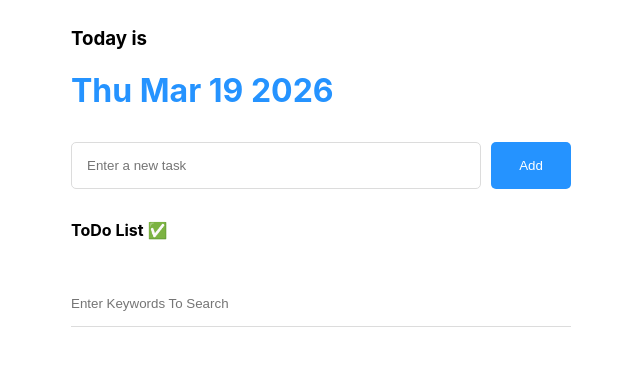
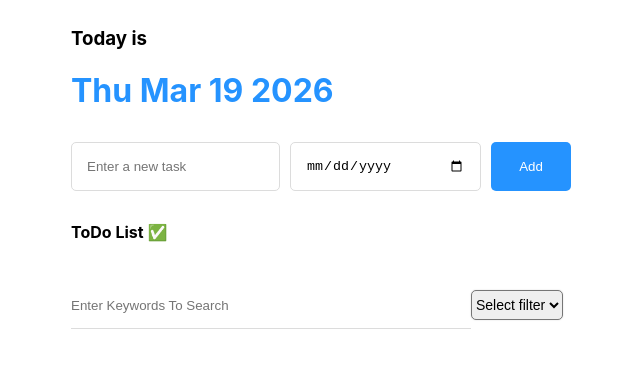
Before and after one commit to Hoonjichoi1/TodoList, a React (Vite) app: page / in a window 1280 px wide. Shown: the top 368 px of the page, without its empty margins (319-959 px from the left). Built offline with nearby package versions, Linux system fonts and the light colour scheme.

Commit message:
Add edit button, priority

```diff
--- a/src/App.jsx
+++ b/src/App.jsx
@@ -19,14 +19,13 @@ function App() {
         window.localStorage.setItem('TODOLIST', JSON.stringify(todos));
     }, [todos])
 
-    const onCreate = (content) => {
+    const onCreate = (content, dueDate) => {
         const newTask = {
             id: idRef.current++,
             isDone: false,
             content: content,
-            date: new Date().getTime()
+            dueDate: dueDate ? new Date(dueDate) : null,
         }
-
         setTodos([newTask, ...todos])
     }
 
@@ -49,6 +48,19 @@ function App() {
         }))
     }
 
+    const onEdit = (targetId, newContent) => {
+        setTodos(todos.map((todo) => {
+            if (todo.id == targetId) {
+                return {
+                    ...todo,
+                    content: newContent
+                    //todo.dueDate = newDate
+                }
+            }
+            return todo
+        }))
+    }
+
     return (
         <div className='App'>
             <Header />
@@ -56,7 +68,9 @@ function App() {
             <List
                 todos={todos}
                 onUpdate={onUpdate}
-                onDelete={onDelete} />
+                onDelete={onDelete}
+                onEdit={onEdit}
+                 />
         </div>
     )
 }
--- a/src/components/Editor.jsx
+++ b/src/components/Editor.jsx
@@ -3,19 +3,27 @@ import { useState, useRef } from 'react'
 
 const Editor = ({ onCreate }) => {
     const [content, setContent] = useState("");
+    const [date, setDate] = useState();
     const contentRef = useRef();
 
     const onChangeContent = (e) => {
         setContent(e.target.value);
     }
+
+    const onChangeDate = (e) => {
+        setDate(e.target.value);
+    }
+
     const onSubmit = () => {
         if (content === "") {
             contentRef.current.focus()
             return;
         }
-        onCreate(content);
+        onCreate(content, date);
         setContent("");
+        setDate("");
     }
+
     const onKeyDown = (e) => {
         if (e.keyCode == 13) {
             onSubmit();
@@ -30,6 +38,11 @@ const Editor = ({ onCreate }) => {
                 onChange={onChangeContent}
                 onKeyDown={onKeyDown}
                 placeholder="Enter a new task"></input>
+            <input
+                value={date}
+                onChange={onChangeDate}
+                type="date"
+            />
             <button
                 onClick={onSubmit}>
                 Add
--- a/src/components/List.css
+++ b/src/components/List.css
@@ -4,8 +4,12 @@
     gap: 20px;
 }
 
+.List .filter {
+    display: flex;
+}
+
 .List input {
-    width: 100%;
+    width: 80%;
     border: none;
     border-bottom: 1px solid rgb(220, 220, 220);
     padding: 15px 0px;
@@ -13,7 +17,17 @@
 
 .List input:focus {
     outline: none;
-    border-bottom: 1px solid rgb(37, 147, 255);;
+    border-bottom: 1px solid rgb(37, 147, 255);
+    ;
+}
+
+.List select {
+    display: inline-block;
+    cursor: pointer;
+    border-radius: 5px;
+    box-shadow: 0 0 2px rgb(220, 220, 220);
+    font-size: 14px;
+    height: 30px;
 }
 
 .List .todos_wrapper {
--- a/src/components/List.jsx
+++ b/src/components/List.jsx
@@ -1,38 +1,64 @@
 import './List.css'
-import ToDoItem from './TodoItem';
+import TodoItem from './TodoItem';
 import { useState } from 'react'
 
-const List = ({ todos, onUpdate, onDelete }) => {
+const List = ({ todos, onUpdate, onDelete, onEdit }) => {
     const [search, setSearch] = useState("");
+    const [filter, setFilter] = useState("all");
 
     const onChangeSearch = (e) => {
         setSearch(e.target.value);
     }
 
     const getFilteredData = () => {
-        if (search === "") {
+        if (search === "" && filter === 'all') {
             return todos;
-        }
+        } else if (filter == 'completed') {
+            return todos.filter((todo) =>
+                todo.content.toLowerCase().includes(search.toLowerCase()) && (todo.isDone === true)
+            )
+        } else if (filter == 'inprogress') {
+            return todos.filter((todo) =>
+                todo.content.toLowerCase().includes(search.toLowerCase()) && (todo.isDone === false)
+            )
+        } else {
             return todos.filter((todo) =>
                 todo.content.toLowerCase().includes(search.toLowerCase())
             )
         }
+    }
 
     const filteredtodos = getFilteredData();
+
+    const onSelect = (e) => {
+        setFilter(e.target.value);
+    }
 
     return (
         <div className='List'>
             <h4> ToDo List ✅</h4>
+            <div className='Filter'>
                 <input
                     value={search}
                     onChange={onChangeSearch}
                     placeholder='Enter Keywords To Search'></input>
+                <select onChange={onSelect}> Select filter
+                    <option
+                        value='all'> Select filter </option>
+                    <option
+                        value='completed'> Completed</option>
+                    <option
+                        value='inprogress'> In Progree</option>
+                </select>
+            </div>
             <div className="todos_wrapper">
                 {filteredtodos.map((todo) => {
-                    return <ToDoItem
+                    return <TodoItem
                         key={todo.id} {...todo}
                         onUpdate={onUpdate}
-                        onDelete={onDelete} />
+                        onDelete={onDelete}
+                        onEdit={onEdit}
+                        />
                 })}
             </div>
         </div>
--- a/src/components/ToDoItem.css
+++ b/src/components/ToDoItem.css
@@ -27,3 +27,35 @@
     border-radius: 5px;
     padding: 5px;
 }
+
+.ToDoItem .editing {
+    flex : 1;
+}
+
+.ToDoItem .urgent .circle {
+  width: 10px;
+  height: 10px;
+  background-color: rgb(240, 102, 102);
+  border-radius: 50%;
+}
+
+.ToDoItem .warning .circle {
+  width: 10px;         /* Set equal width and height */
+  height: 10px;
+  background-color: rgb(245, 222, 69); /* Add color to make it visible */
+  border-radius: 50%;   /* Transform the square into a circle */
+}
+
+.ToDoItem .safe .circle {
+  width: 10px;         /* Set equal width and height */
+  height: 10px;
+  background-color: rgb(178, 235, 160); /* Add color to make it visible */
+  border-radius: 50%;   /* Transform the square into a circle */
+}
+
+.ToDoItem .safe .null {
+  width: 10px;         /* Set equal width and height */
+  height: 10px;
+  background-color: white; /* Add color to make it visible */
+  border-radius: 50%;   /* Transform the square into a circle */
+}
--- a/src/components/TodoItem.jsx
+++ b/src/components/TodoItem.jsx
@@ -1,5 +1,7 @@
 import './ToDoItem.css'
-const ToDoItem = ({ id, isDone, content, date, onUpdate, onDelete }) => {
+import { useState } from 'react'
+
+const ToDoItem = ({ id, isDone, content, dueDate, onUpdate, onDelete, onEdit}) => {
 
     const onChangeCheckBox = () => {
         onUpdate(id);
@@ -9,18 +11,64 @@ const ToDoItem = ({ id, isDone, content, date, onUpdate, onDelete }) => {
         onDelete(id);
     }
 
+    const [isEditing, setIsEditing] = useState(false);
+    const [editContent, setEditContent] = useState("");
+    const onClickEditButton = () => {
+        setIsEditing(true);
+        setEditContent(content)
+    }
+    const onEditing = (e) => {
+        setEditContent(e.target.value)
+    }
+    const onClickSaveButton = () => {
+        onEdit(id, editContent);
+        setIsEditing(false);
+    }
+
+    const daysLeft = Math.ceil((new Date(dueDate) - new Date()) / (1000 * 60 * 60 * 24));
+    const getPriority = () => {
+        if (dueDate == null) {
+            return "none"
+        }
+        else if (daysLeft <= 3) {
+            return "urgent"
+        } else if (daysLeft <= 7) {
+            return "warning"
+        } else {
+            return "safe"
+        }
+    }
+
     return (
         <div className="ToDoItem">
             <input
                 onChange={onChangeCheckBox}
                 checked={isDone}
                 type="checkbox"></input>
-            <div className="content">{content}</div>
-            <div className="date">
-                {new Date(date).toLocaleTimeString()}
+            {isEditing ? (
+                <input className='editing'
+                    value={editContent}
+                    onChange={onEditing}></input>
+            ) : (
+                <div className="content">{content}</div>
+            )}
+            <div className={getPriority()}>
+                <div className="circle"></div>
             </div>
-            <button
-                onClick={onClickDeleteButton}
+            {dueDate && (
+                <div className="date">
+                    {new Date(dueDate).toLocaleDateString()}
+                </div>
+            )}
+
+            {isEditing ? (
+                <button onClick={onClickSaveButton}
+                >Save</button>
+            ) : (
+                <button onClick={onClickEditButton}
+                >Edit</button>
+            )}
+            <button onClick={onClickDeleteButton}
             >Delete</button>
         </div>
     )
```
Also changed, not shown: 1 other file (tests, documents, lock files or other folders). Lines whose indentation alone changed are shown as unchanged.
